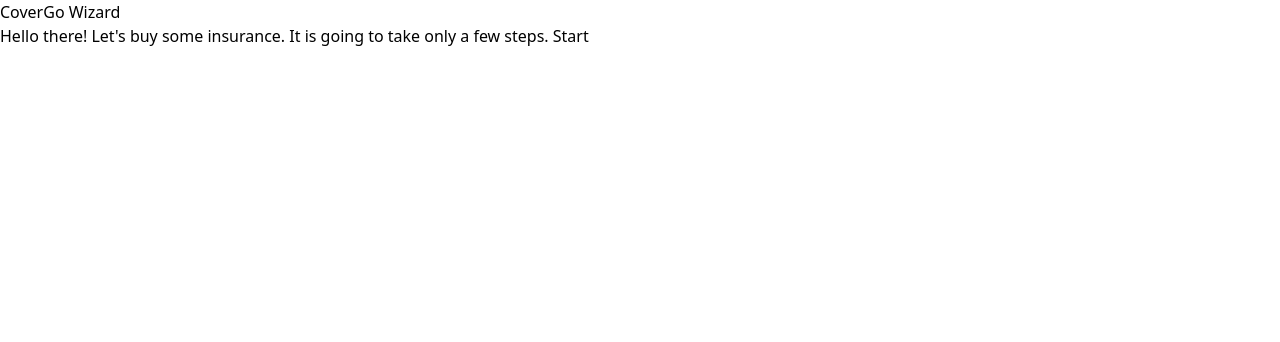
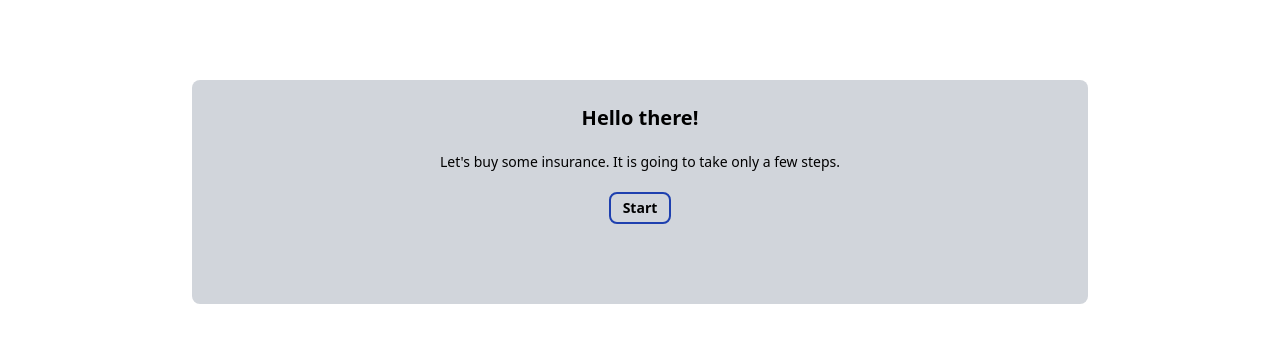
Before and after one commit to sangnn2012/multistep-form, a Vue app: page /wizard in a window 1280 px wide. Shown: the top 342 px of the page. Built offline with nearby package versions, Linux system fonts and the light colour scheme.

Commit message:
Add button and UI page 1

```diff
--- a/src/components/Intro.vue
+++ b/src/components/Intro.vue
@@ -1,17 +1,16 @@
 <template>
-    <div>
-        Hello there!
+    <div class="w-[70%] mx-auto mt-20 text-center px-7 pt-6 pb-20 bg-gray-300 rounded-lg">
+        <div class="font-bold text-xl mb-5">Hello there!</div>
 
-        Let's buy some insurance. It is going to take only a few steps.
+        <div class="text-sm mb-5">Let's buy some insurance. It is going to take only a few steps.</div>
 
-        <button @click="handleStart">Start</button>
+        <Button class="m-auto" @click="handleStart">Start</Button>
     </div>
 </template>
 
 <script setup lang="ts">
 import { ref } from 'vue'
-
-defineProps<{ msg: string }>()
+import Button from '@/components/common/Button.vue';
 
 const handleStart = () => {
     console.log('Start!')
--- /dev/null
+++ b/src/components/common/Button.vue
@@ -0,0 +1,97 @@
+<template>
+  <button
+    class="btn flex items-center justify-center px-4 py-2.5 rounded-lg text-sm"
+    :class="classes"
+    :disabled="disabled"
+    @click="onClick"
+  >
+    <slot> BUTTON LABEL </slot>
+  </button>
+</template>
+
+<script lang="ts" setup>
+import {
+  computed, defineProps, defineEmits, withDefaults,
+} from 'vue';
+
+interface Props {
+  variant?: 'default' | 'primary';
+  size?: 'md' | 'lg';
+  disabled?: boolean;
+}
+
+const props = withDefaults(defineProps<Props>(), {
+  variant: 'default',
+  size: 'md',
+  disabled: false,
+});
+
+const emit = defineEmits(['click']);
+
+const classes = computed(() => ({
+  btn: true,
+  [`btn-${props.size}`]: true,
+  [`btn-${props.variant}`]: true,
+}));
+
+const onClick = () => {
+  emit('click');
+};
+</script>
+
+<script lang="ts">
+export default {
+  name: 'DButton',
+};
+</script>
+
+<style lang="scss" scoped>
+.btn {
+  max-height: 40px;
+  @apply font-bold transition-all;
+
+  &:disabled {
+    opacity: 0.5;
+  }
+  &.btn-medium {
+    max-height: 32px !important;
+    padding: 6px 12px !important;
+  }
+  &.btn-primary {
+    &.btn-outline {
+      border: 1px solid var(--blue-800);
+      color: var(--blue-800);
+      background: transparent;
+      .icon {
+        background: var(--blue-800);
+      }
+      &:disabled {
+        border-color: var(--neutral-400);
+        color: var(--neutral-400);
+      }
+    }
+    &.btn-transparent {
+      border: none;
+      color: var(--blue-800);
+      background: transparent;
+      padding: 10px 8px !important;
+      &:disabled {
+        border-color: var(--neutral-400);
+        color: var(--neutral-400);
+      }
+    }
+  }
+}
+
+.btn-md {
+  max-height: 32px !important;
+  padding: 6px 12px !important;
+}
+.btn-lg {
+  @apply py-[10px] px-4;
+}
+.btn-default {
+  @apply border border-2 border-blue-800;
+  @apply hover:bg-neutral-500;
+}
+</style>
--- a/src/views/Wizard.vue
+++ b/src/views/Wizard.vue
@@ -1,6 +1,5 @@
 <template>
   <div>
-    CoverGo Wizard
     <intro />
   </div>
 </template>
@@ -10,7 +9,7 @@
 import Intro from '@/components/Intro.vue';
 import { useRoute, useRouter } from 'vue-router'
 import { COUNTRY_CURRENCY_MAP } from '@/constants';
-console.log({COUNTRY_CURRENCY_MAP})
+
 const router = useRouter();
 const route = useRoute();
 
@@ -23,14 +22,15 @@
     },
     age: {
         label: 'Age',
-        value: ''
+        value: null
     },
     location: {
         label: 'Country',
         value: 'Hong Kong'
     },
 }
-const steps = ref([
+const page = ref(0);
+const pages = ref([
     'intro',
     'step-1',
     'summary'
```
